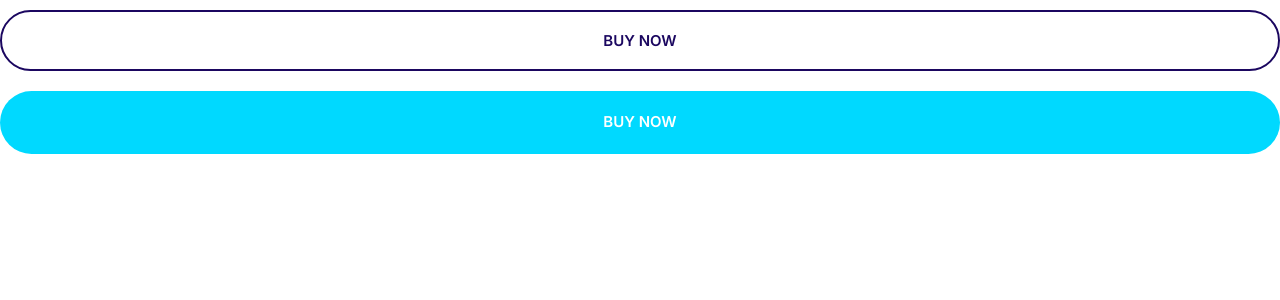
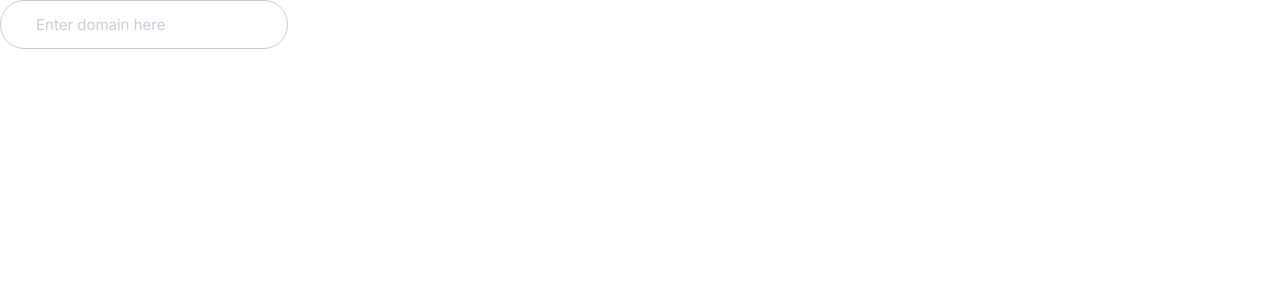
Before and after one commit to Kevinemug/AYUDA_PROJECT, a PHP site: page /exercise.html in a window 1280 px wide. Shown: the top 300 px of the page. Run offline with PHP 8.4, Linux system fonts and the light colour scheme.

Commit message:
building input commit

```diff
--- /dev/null
+++ b/components/input.html
@@ -0,0 +1 @@
+<input type="text" class="input" placeholder="Enter domain here">
--- a/css/styles.css
+++ b/css/styles.css
@@ -211,3 +211,24 @@ background: #ecd800f3;
 }
 
 }
+/* Inputs */
+
+.input{
+       padding:1.5rem 3.5rem;
+       border:1px solid #ccc;
+       border-radius: 30px;
+       outline: 0;
+       color: var(--color-headings);
+       font-size: 2rem;
+
+
+}
+::placeholder{
+        color: #cdcbd7;
+
+}
+@media screen and (min-width:1024px){
+        .input{
+                font-size:1.5rem ;
+        }
+}
--- a/exercise.html
+++ b/exercise.html
@@ -16,9 +16,7 @@
 </head>
 
 <body>
-
-    <button class="btn btn--outline btn--block">Buy now</button>
-    <a href="#" class="btn btn--secondary btn--block">Buy now</a>
+    <input type="text" class="input" placeholder="Enter domain here">
 </body>
 
 </html>
```
